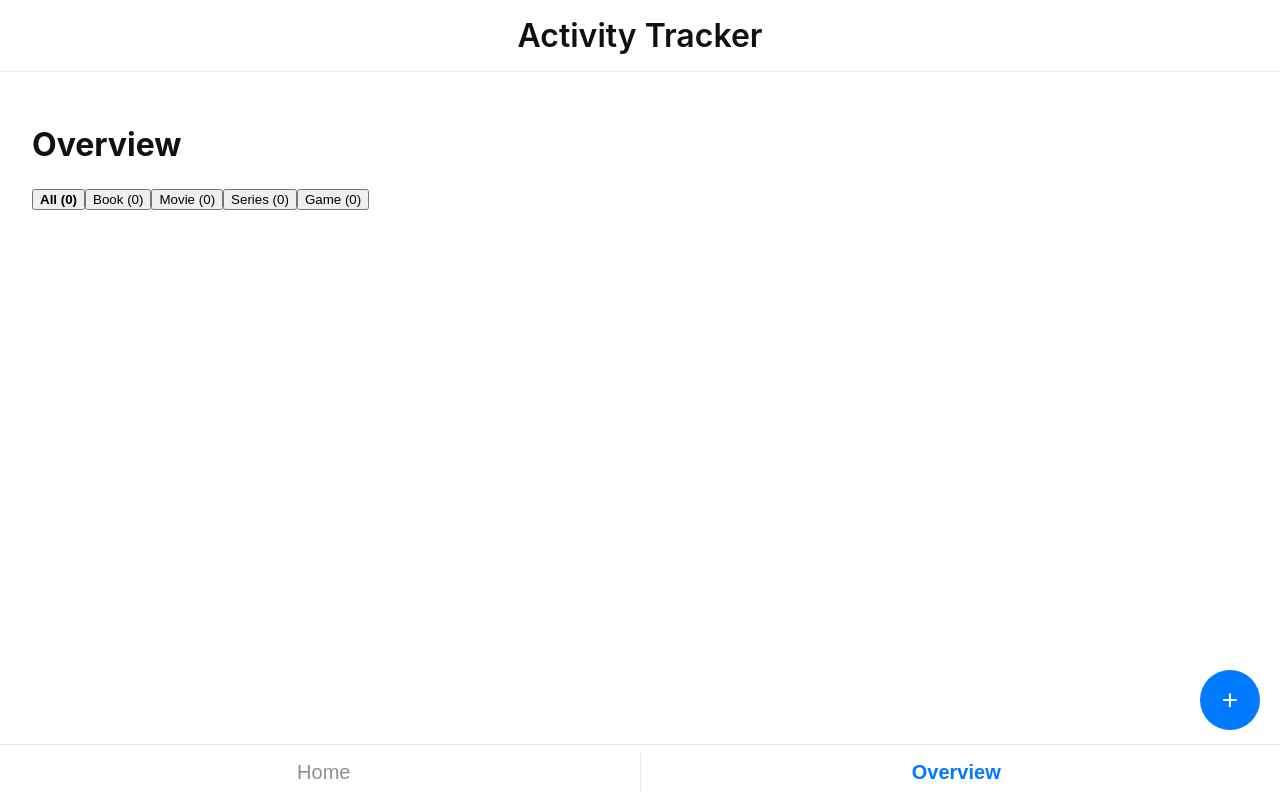
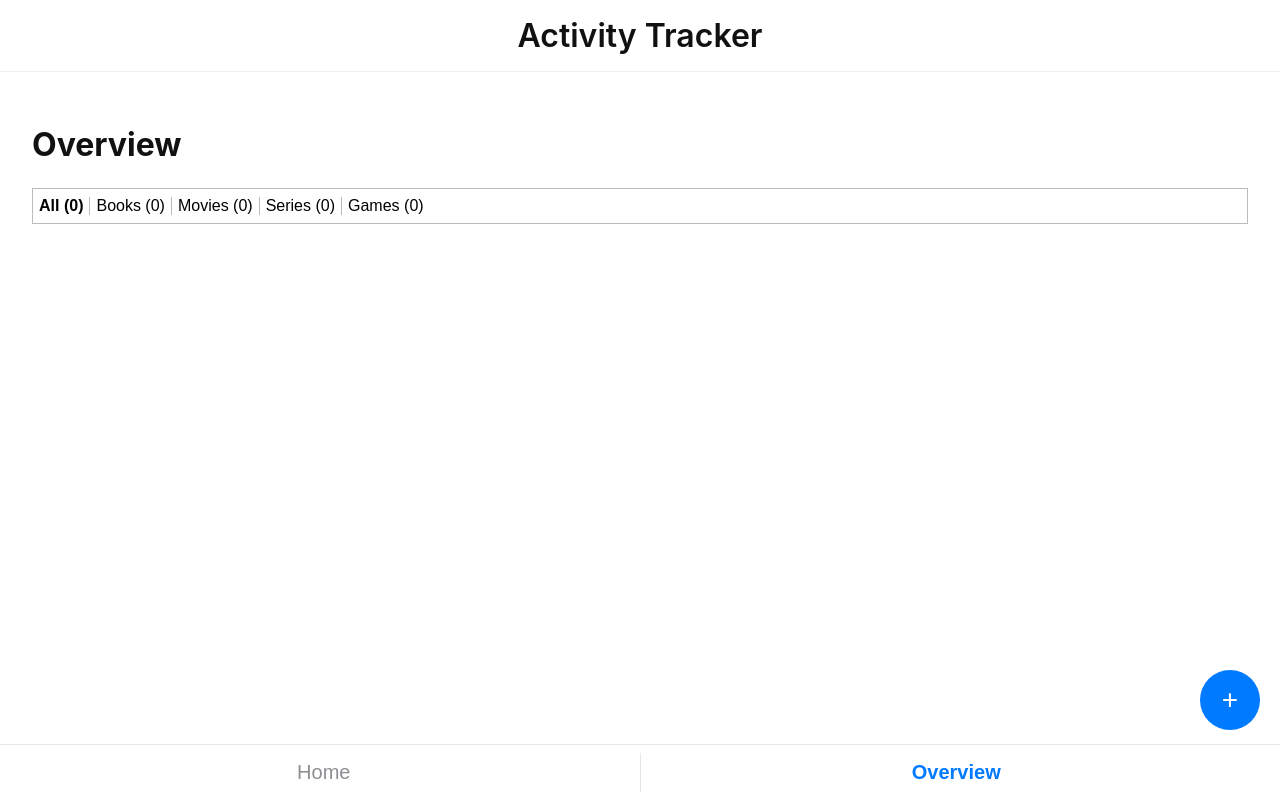
Before and after one commit to ayse-oez/activity-tracker, a React (Vite) app: page / in a window 1280 px wide. Both pictures are taken after a click on the button "Overview". Built offline with nearby package versions, Linux system fonts and the light colour scheme.

Commit message:
Outsource mediaFilter

```diff
--- /dev/null
+++ b/src/components/MediaFilter.css
@@ -0,0 +1,21 @@
+.mediaFilter {
+  display: flex;
+  padding: 8px 0;
+  border: 1px solid #bbb;
+}
+
+.mediaFilter button {
+  background-color: white;
+  border: none;
+  padding: 0 6px;
+  text-align: center;
+  font-size: 16px;
+}
+
+.mediaFilter button:not(:last-child) {
+  border-right: 1px solid #bbb; /* Prevent double borders */
+}
+
+.mediaFilter button.active {
+  font-weight: 600;
+}
--- /dev/null
+++ b/src/components/MediaFilter.tsx
@@ -0,0 +1,60 @@
+import './MediaFilter.css';
+
+import { useMemo } from 'react';
+
+import {
+  type MediaEntry,
+  type MediaType,
+  MediaTypeLabels,
+} from '../types/media';
+
+type Props = {
+  entries: MediaEntry[];
+  selectedType: MediaType | 'all';
+  onChange: (type: MediaType | 'all') => void;
+};
+
+const MediaFilter = ({ entries, selectedType, onChange }: Props) => {
+  const counts = useMemo(() => {
+    const result: Record<MediaType | 'all', number> = {
+      all: entries.length,
+      book: 0,
+      movie: 0,
+      series: 0,
+      game: 0,
+    };
+
+    entries.forEach((e) => {
+      result[e.type]++;
+    });
+
+    return result;
+  }, [entries]);
+
+  return (
+    <nav className="mediaFilter">
+      <button
+        className={selectedType === 'all' ? 'active' : ''}
+        onClick={() => onChange('all')}
+      >
+        All ({counts.all})
+      </button>
+
+      {Object.entries(MediaTypeLabels).map(([type, label]) => {
+        return (
+          <button
+            key={type}
+            className={selectedType === type ? 'active' : ''}
+            onClick={() => onChange(type as MediaType)}
+          >
+            {label}
+            {label === MediaTypeLabels.series ? '' : 's'} (
+            {counts[type as MediaType]})
+          </button>
+        );
+      })}
+    </nav>
+  );
+};
+
+export default MediaFilter;
--- a/src/pages/Overview.css
+++ b/src/pages/Overview.css
@@ -22,11 +22,3 @@
 .divider {
   border-top: 1px solid #bbb;
 }
-
-.mediaFilter {
-  height: 25px;
-}
-
-.mediaFilter button.active {
-  font-weight: 600;
-}
--- a/src/pages/Overview.tsx
+++ b/src/pages/Overview.tsx
@@ -3,11 +3,8 @@ import './Overview.css';
 import { useState } from 'react';
 
 import ActivityCard from '../components/ActivityCard';
-import {
-  type MediaEntry,
-  type MediaType,
-  MediaTypeLabels,
-} from '../types/media';
+import MediaFilter from '../components/MediaFilter';
+import { type MediaEntry, type MediaType } from '../types/media';
 import { getDateLabel } from '../utils/date';
 
 type Props = {
@@ -52,28 +49,11 @@ const Overview = ({ entries, onEdit }: Props) => {
     <div className="overview">
       <h1 className="title">Overview</h1>
 
-      <div className="mediaFilter">
-        <button
-          className={selectedType === 'all' ? 'active' : ''}
-          onClick={() => setSelectedType('all')}
-        >
-          All ({entries.length})
-        </button>
-
-        {Object.entries(MediaTypeLabels).map(([type, label]) => {
-          const count = entries.filter((e) => e.type === type).length;
-
-          return (
-            <button
-              key={type}
-              className={selectedType === type ? 'active' : ''}
-              onClick={() => setSelectedType(type as MediaType)}
-            >
-              {label} ({count})
-            </button>
-          );
-        })}
-      </div>
+      <MediaFilter
+        entries={entries}
+        selectedType={selectedType}
+        onChange={setSelectedType}
+      />
 
       <div>
         {sortedDates.map((dateKey) => (
```
